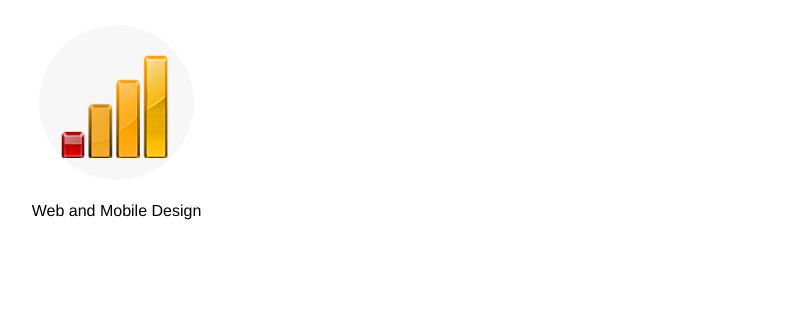
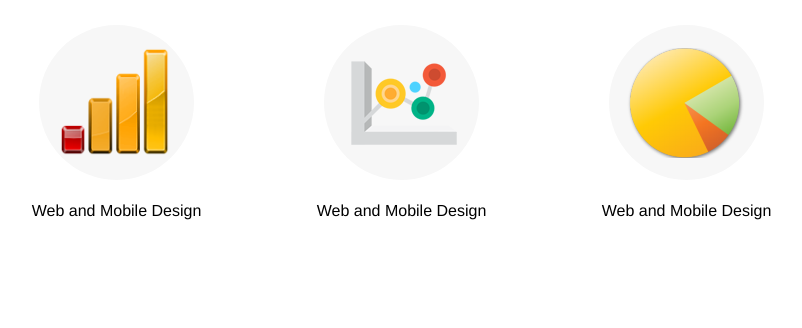
Before and after one commit to vinni-pux/getgraph, a website: page app/index.html in a window 1280 px wide. Shown: the whole page, without its empty margins (96-898 px from the left). Drawn offline with Linux system fonts and the light colour scheme; no server answers.

Commit message:
update graph lists

```diff
--- a/app/css/app.css
+++ b/app/css/app.css
@@ -37,7 +37,19 @@
   width: 120px;
   height: 110px;
   display: block;
-  background: url(../img/sprites.png) no-repeat -4px -3px;
+  background: url(../img/sprites.png) no-repeat -4px -9px;
+}
+
+.slide.services .thumbnail .circle a.line-chart {
+  background-position: -158px -9px;
+}
+
+.slide.services .thumbnail .circle a.line-chart {
+  background-position: -158px -9px;
+}
+
+.slide.services .thumbnail .circle a.pie-chart {
+  background-position: -308px -9px;
 }
 
 .thumbnail h3 {
--- a/app/partials/vacancies.html
+++ b/app/partials/vacancies.html
@@ -8,11 +8,34 @@
 <div class="slide services">
   <div class="col-sm-6 col-md-3">
     <div class="thumbnail">
-      <div class="circle"><a href="en/site/services/web-mobile-design-service-dubai" title="Web and Mobile Design" class="web-mobile-design"></a></div>
-        <div class="caption">
-          <h3><a href="en/site/services/web-mobile-design-service-dubai" title="Web and Mobile Design">Web and Mobile Design</a></h3>
-          <p>Tailor-made web design dubai / responsive website dubai / mobile website dubai...</p>
-        </div>
+      <div class="circle">
+        <a href="en/site/services/web-mobile-design-service-dubai" title="Web and Mobile Design" class="column-chart"></a>
+      </div>
+      <div class="caption">
+        <h3><a href="en/site/services/web-mobile-design-service-dubai" title="Web and Mobile Design">Web and Mobile Design</a></h3>
+        <p>Tailor-made web design dubai / responsive website dubai / mobile website dubai...</p>
+      </div>
+    </div>
+  </div>
+  <div class="col-sm-6 col-md-3">
+    <div class="thumbnail">
+      <div class="circle">
+        <a href="en/site/services/web-mobile-design-service-dubai" title="Web and Mobile Design"  class="line-chart"></a>
+      </div>
+      <div class="caption">
+        <h3><a href="en/site/services/web-mobile-design-service-dubai" title="Web and Mobile Design">Web and Mobile Design</a></h3>
+        <p>Tailor-made web design dubai / responsive website dubai / mobile website dubai...</p>
+      </div>
+    </div>
+  </div>
+  <div class="col-sm-6 col-md-3">
+    <div class="thumbnail">
+      <div class="circle">
+        <a href="en/site/services/web-mobile-design-service-dubai" title="Web and Mobile Design"  class="pie-chart"></a>
+      </div>
+      <div class="caption">
+        <h3><a href="en/site/services/web-mobile-design-service-dubai" title="Web and Mobile Design">Web and Mobile Design</a></h3>
+        <p>Tailor-made web design dubai / responsive website dubai / mobile website dubai...</p>
       </div>
     </div>
   </div>
```
